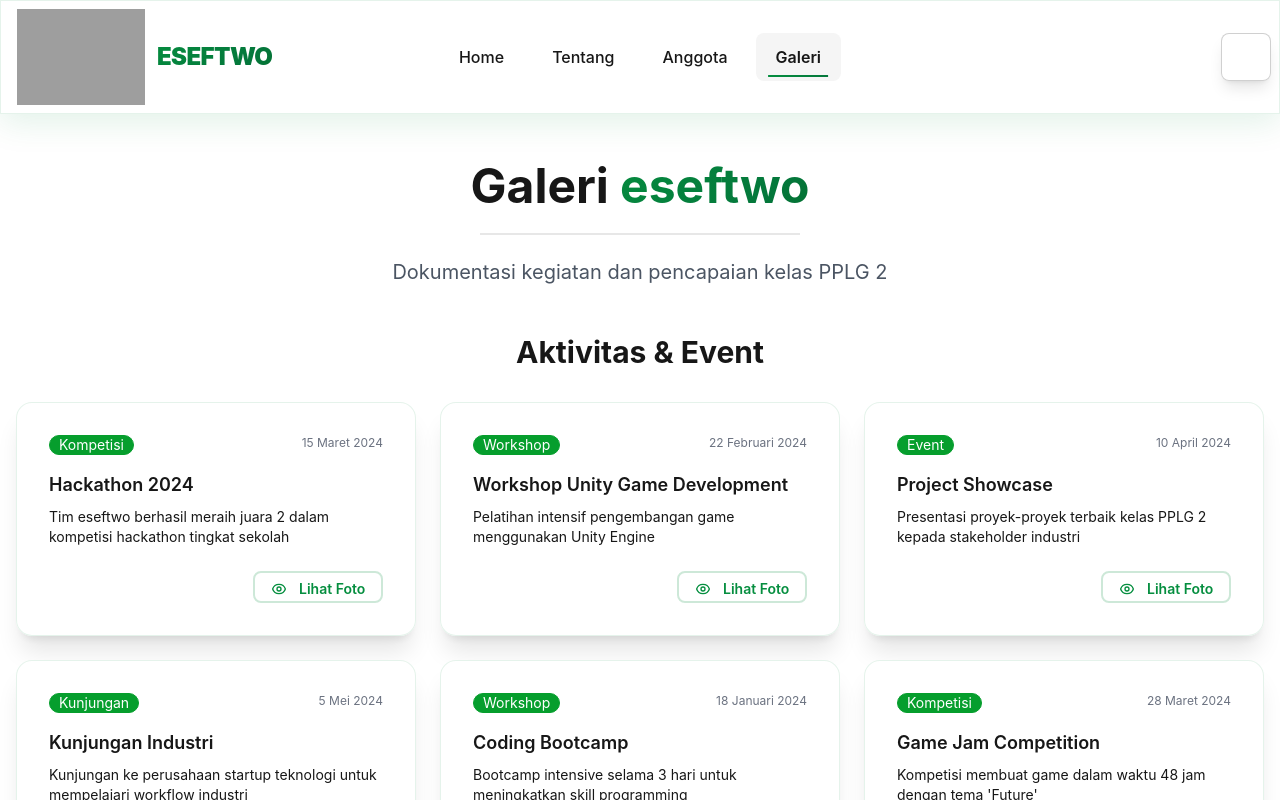
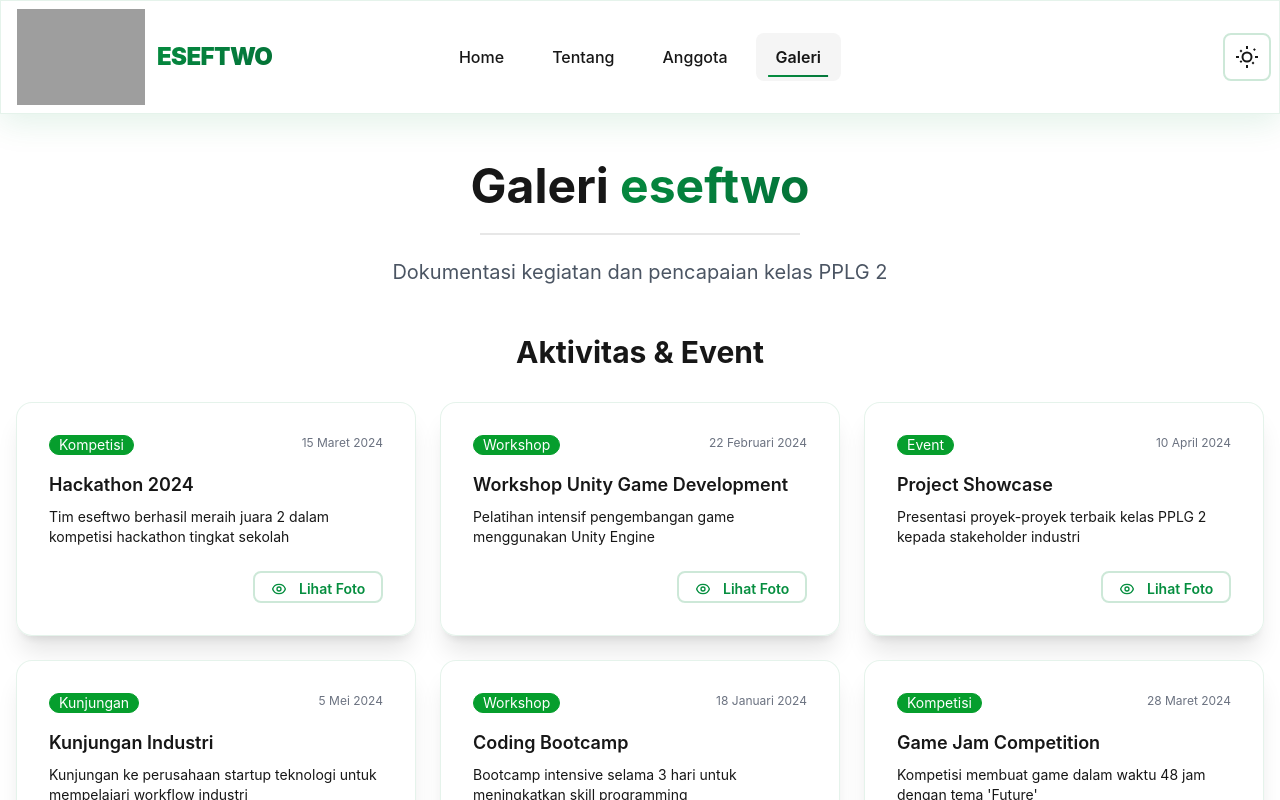
Before and after one commit to ersaf1/sft2, a React (Vite) app: page /gallery in a window 1280 px wide. Shown: the top 800 px of the page. Built offline with nearby package versions, Linux system fonts and the light colour scheme; grey boxes are pictures that could not be loaded.

Commit message:
feat: enhance Navbar theme toggle functionality with animation; update Gallery CTA text color for better visibility

```diff
--- a/src/components/Navbar.tsx
+++ b/src/components/Navbar.tsx
@@ -1,50 +1,76 @@
-import { useState, useEffect } from 'react'
-import { Link, useLocation } from 'react-router-dom'
+import { useState, useEffect } from 'react';
+import { Link, useLocation } from 'react-router-dom';
 
-const Navbar = () => {
+// ************************************
+// * 1. Definisi Komponen & Hooks
+// ************************************
+
 const getInitialTheme = () => {
     try {
-            const stored = localStorage.getItem('theme')
-            if (stored) return stored
-            // if user has no stored preference, use system preference
+        const stored = localStorage.getItem('theme');
+        if (stored) return stored;
+
+        // Cek preferensi sistem, default ke 'eseftwo-light' (mode terang) jika sistem memilih terang
         if (window.matchMedia && window.matchMedia('(prefers-color-scheme: light)').matches) {
-                return 'eseftwo-light'
+            return 'eseftwo-light';
         }
-            return 'minimalist'
+
+        // Default mode gelap (minimalist)
+        return 'minimalist';
     } catch {
-            return 'minimalist'
+        return 'minimalist';
     }
 }
 
-    const [theme, setTheme] = useState(getInitialTheme)
-    const [animating, setAnimating] = useState(false)
-    const location = useLocation()
+const Navbar = () => {
+    // State untuk tema saat ini
+    const [theme, setTheme] = useState(getInitialTheme);
+    // State untuk memicu animasi ikon saat toggle
+    const [animating, setAnimating] = useState(false);
+    const location = useLocation();
+
+    // ************************************
+    // * 2. Efek Samping (Side Effects)
+    // ************************************
 
     useEffect(() => {
-        // apply stored theme on mount
-        document.documentElement.setAttribute('data-theme', theme)
-    }, [theme])
+        // Terapkan tema yang tersimpan/default ke elemen <html> pada saat mount
+        document.documentElement.setAttribute('data-theme', theme);
+    }, [theme]);
+
+    // ************************************
+    // * 3. Fungsi Toggle Tema
+    // ************************************
 
     const toggleTheme = () => {
-        // trigger quick spin/scale animation
-        setAnimating(true)
-        window.setTimeout(() => setAnimating(false), 500)
-        // two-state toggle: white (eseftwo-light) <-> dark (minimalist)
-        const newTheme = theme === 'eseftwo-light' ? 'minimalist' : 'eseftwo-light'
-        setTheme(newTheme)
+        // Mulai animasi
+        setAnimating(true);
+        // Hentikan animasi setelah 500ms
+        window.setTimeout(() => setAnimating(false), 500);
+
+        // Logika untuk berganti tema
+        const newTheme = theme === 'eseftwo-light' ? 'minimalist' : 'eseftwo-light';
+        setTheme(newTheme);
+
         try {
-            localStorage.setItem('theme', newTheme)
+            localStorage.setItem('theme', newTheme);
         } catch {}
-        document.documentElement.setAttribute('data-theme', newTheme)
+
+        document.documentElement.setAttribute('data-theme', newTheme);
     }
 
-    // small helper to show tooltip text including whether system prefers light/dark
-    const systemPrefersLight = typeof window !== 'undefined' && window.matchMedia && window.matchMedia('(prefers-color-scheme: light)').matches
+    // Helper untuk teks tooltip
+    const systemPrefersLight = typeof window !== 'undefined' && window.matchMedia && window.matchMedia('(prefers-color-scheme: light)').matches;
     const tooltipText = theme === 'eseftwo-light'
         ? `Mode: Terang${systemPrefersLight ? ' (dipilih oleh sistem)' : ''}`
-        : `Mode: Gelap${!systemPrefersLight ? ' (dipilih oleh sistem)' : ''}`
+        : `Mode: Gelap${!systemPrefersLight ? ' (dipilih oleh sistem)' : ''}`;
 
-    const isActive = (path: string) => location.pathname === path
+    // Helper untuk menentukan item navigasi yang aktif
+    const isActive = (path: string) => location.pathname === path;
+
+    // ************************************
+    // * 4. Struktur JSX (Tampilan Navbar)
+    // ************************************
 
     return (
         <div className="navbar glass-effect sticky top-0 z-50">
@@ -63,6 +89,7 @@ const Navbar = () => {
                     </ul>
                 </div>
                 <div className="flex gap-3 items-center pl-2">
+                    {/* Gantilah '/sft.png' dengan path logo Anda yang sebenarnya */}
                     <img src="/sft.png" alt="SFT logo" className="h-20 md:h-24 w-auto" />
                     <span className="gradient-text text-xl md:text-2xl font-black leading-none tracking-tight">ESEFTWO</span>
                 </div>
@@ -75,24 +102,28 @@ const Navbar = () => {
                     <li><Link to="/gallery" className={`text-base ${isActive('/gallery') ? 'active' : ''}`}>Galeri</Link></li>
                 </ul>
             </div>
+
+            {/* ************************************ */}
+            {/* * 5. PERBAIKAN UTAMA: Tombol Theme * */}
+            {/* ************************************ */}
             <div className="navbar-end lg:gap-2">
-                {/* Floating on small screens for better reachability */}
-                <div className="fixed right-3 top-3 z-[60] lg:static lg:right-auto lg:top-auto">
+                {/* Hapus container fixed yang membuat tombol melayang di luar navbar */}
                 <button
                     onClick={toggleTheme}
                     aria-label="Toggle light/dark theme"
                     title={tooltipText}
                     aria-pressed={theme === 'eseftwo-light'}
-                    className="btn btn-circle bg-base-100/80 text-base-content border border-base-content/20 hover:border-primary/40 hover:bg-base-100/90 shadow-lg backdrop-blur-md transition-all"
+                    // Menggunakan 'btn-ghost' dan 'btn-square' untuk mendapatkan tampilan kotak yang sesuai dengan screenshot.
+                    className="btn btn-ghost btn-square text-base-content shadow-none transition-all"
                 >
                     {theme === 'eseftwo-light' ? (
-                        // Sun icon for light mode
+                        // Ikon Matahari (Sun icon for light mode)
                         <svg xmlns="http://www.w3.org/2000/svg" className={`h-6 w-6 text-base-content ${animating ? 'animate-toggle' : ''}`} viewBox="0 0 24 24" fill="currentColor" aria-hidden="true">
                             <path d="M12 17.5a5.5 5.5 0 100-11 5.5 5.5 0 000 11zm0-9a3.5 3.5 0 110 7 3.5 3.5 0 010-7z"/>
                             <path d="M13 1h-2v3h2V1zm0 19h-2v3h2v-3zM4 11H1v2h3v-2zm19 0h-3v2h3v-2zM5.99 4.58L4.58 5.99l1.41 1.41 1.42-1.41-1.42-1.41zm12.02 12.02l-1.41 1.41 1.41 1.42 1.42-1.42-1.42-1.41zM18.01 4.58l1.42 1.41 1.41-1.41-1.41-1.42-1.42 1.42zM5.99 18.01l1.41-1.41-1.41-1.42-1.42 1.42 1.42 1.41z"/>
                         </svg>
                     ) : (
-                        // Moon icon for dark mode
+                        // Ikon Bulan (Moon icon for dark mode)
                         <svg xmlns="http://www.w3.org/2000/svg" className={`h-6 w-6 text-base-content ${animating ? 'animate-toggle' : ''}`} fill="currentColor" viewBox="0 0 24 24" aria-hidden="true">
                             <path d="M21.64 13a1 1 0 00-1.05-.14 8.05 8.05 0 01-3.37.73 8.15 8.15 0 01-8.14-8.1 8.59 8.59 0 01.25-2A1 1 0 008 2.36a10.14 10.14 0 1014 11.69 1 1 0 00-.36-1.05zm-9.5 6.69A8.14 8.14 0 017.08 5.22v.27a10.15 10.15 0 0010.14 10.14 9.79 9.79 0 002.1-.22 8.11 8.11 0 01-7.18 4.32z"/>
                         </svg>
@@ -100,8 +131,7 @@ const Navbar = () => {
                 </button>
             </div>
         </div>
-        </div>
     )
 }
 
-export default Navbar
+export default Navbar;
--- a/src/index.css
+++ b/src/index.css
@@ -398,6 +398,25 @@
     background: rgba(var(--p-primary-rgb), 0.05);
     transform: translateY(-1px);
   }
+  /* Tambahkan ini ke file CSS global Anda */
+@keyframes spin-scale {
+    0% {
+        transform: rotate(0deg) scale(1);
+        opacity: 1;
+    }
+    50% {
+        transform: rotate(180deg) scale(0.5);
+        opacity: 0.5;
+    }
+    100% {
+        transform: rotate(360deg) scale(1);
+        opacity: 1;
+    }
+}
+
+.animate-toggle {
+    animation: spin-scale 0.5s ease-in-out;
+}
 }
 
 /* Custom scrollbar */
--- a/src/pages/Gallery.tsx
+++ b/src/pages/Gallery.tsx
@@ -165,7 +165,7 @@ const Gallery = () => {
             </div>
 
             {/* Social Media CTA */}
-            <div className="card bg-gradient-to-r from-primary to-primary text-white shadow-2xl">
+            <div className="card bg-gradient-to-r from-primary to-primary text-dark shadow-2xl">
                 <div className="card-body items-center text-center">
                     <h2 className="card-title text-3xl mb-4">Ikuti Kami di Social Media!</h2>
                     <p className="mb-6">
```
Also changed, not shown: 1 other file (tests, documents, lock files or other folders). Lines whose indentation alone changed are shown as unchanged.
